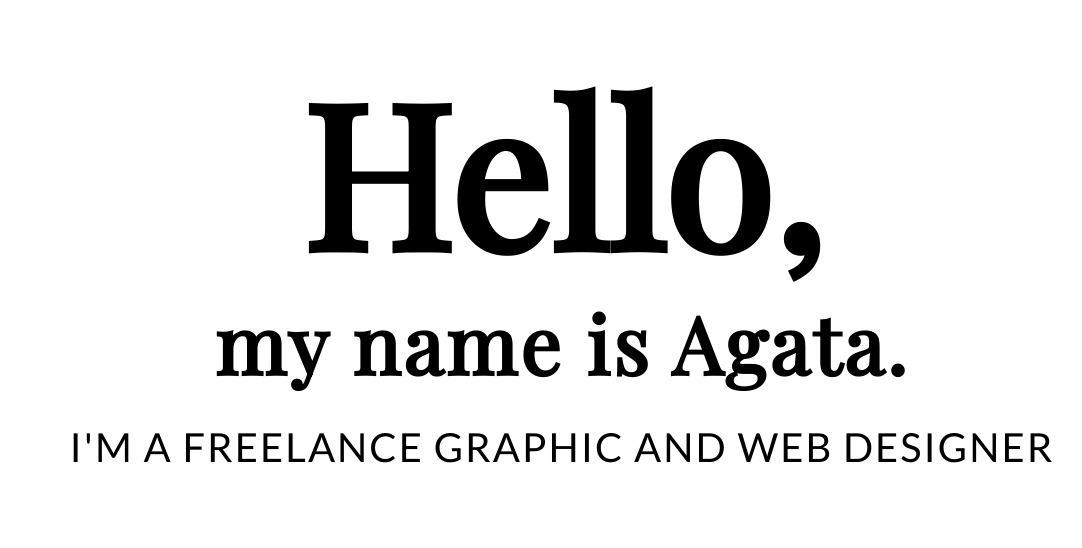
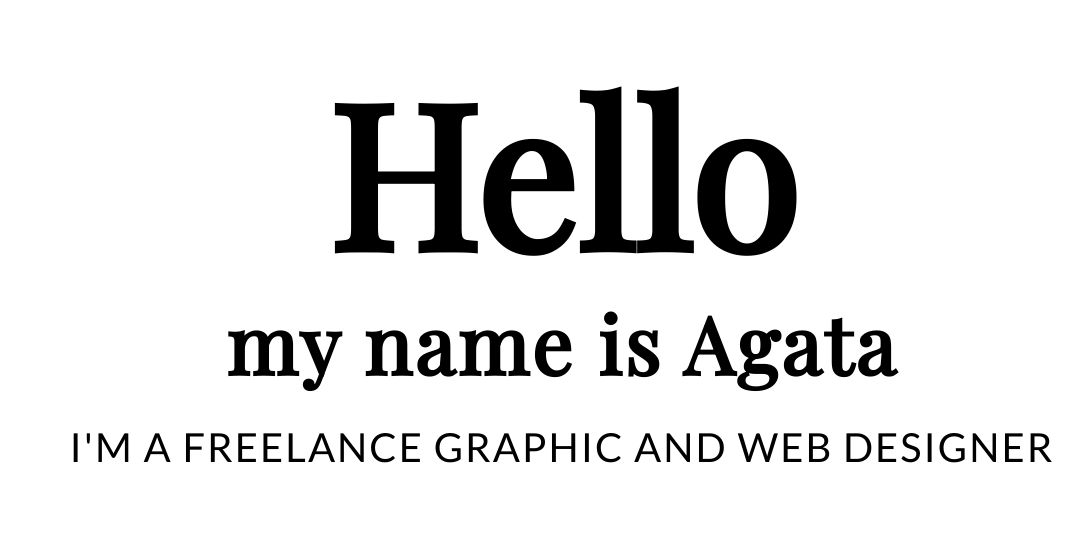
Before and after one commit to Wiklu/www, a plain HTML site: page index.html in a window 1280 px wide. Shown: the part 197-745 px from the top of the page, without its empty margins (78-1160 px from the left). Drawn offline with nearby package versions, Linux system fonts and the light colour scheme.

Commit message:
text edit

```diff
--- a/index.html
+++ b/index.html
@@ -19,8 +19,8 @@
                          class="logo"
                          alt="logo Rabbits Habits" />
                 </div>
-                <h1 class="header">Hello,</h1>
-                <h2 class="header">my name is Agata.</h2>
+                <h1 class="header">Hello</h1>
+                <h2 class="header">my name is Agata</h2>
                 <h3 class="header">I'm a freelance<br class="header1" />
                     graphic and web<br class="header" />
                     designer</h3>
```
